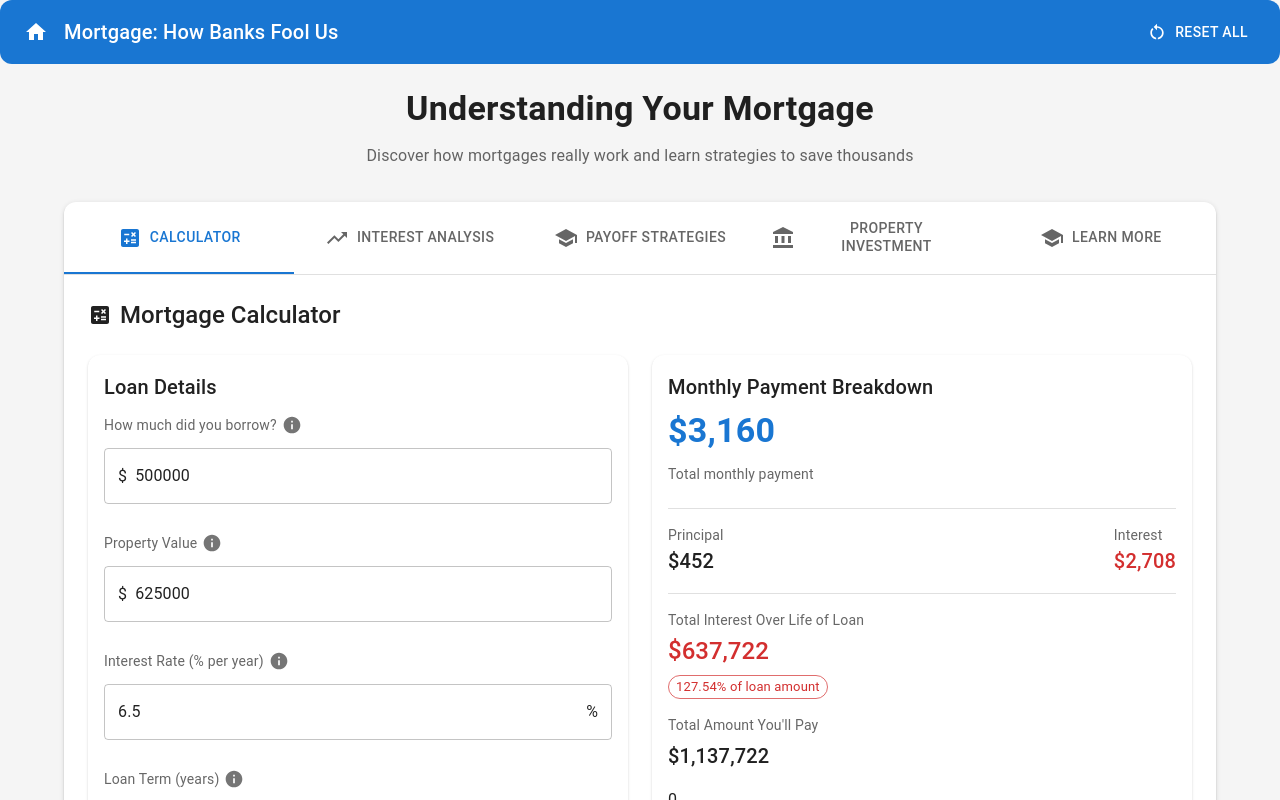
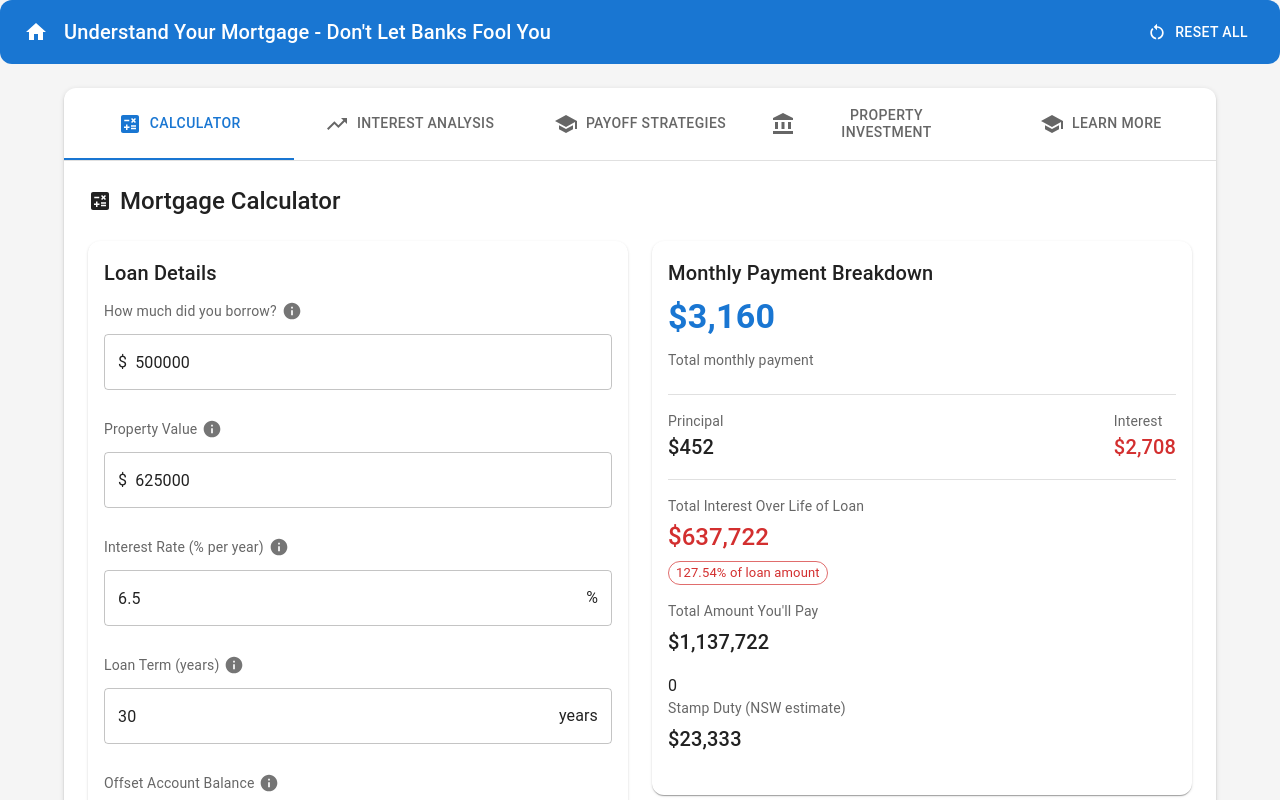
Before and after one commit to salman497/mortgage, a React (Create React App) app: page / in a window 1280 px wide. Shown: the top 800 px of the page. Built offline with nearby package versions, Linux system fonts and the light colour scheme.

Commit message:
chore: update

```diff
--- a/src/App.tsx
+++ b/src/App.tsx
@@ -221,7 +221,7 @@ function App() {
         <Toolbar>
           <Home sx={{ mr: 2 }} />
           <Typography variant="h6" component="div" sx={{ flexGrow: 1 }}>
-            Mortgage: How Banks Fool Us
+            Understand Your Mortgage - Don't Let Banks Fool You
           </Typography>
           <Button
             color="inherit"
@@ -235,15 +235,6 @@ function App() {
       </AppBar>
 
       <Container maxWidth="lg" sx={{ mt: 3, mb: 3 }}>
-        <Box sx={{ textAlign: 'center', mb: 4 }}>
-          <Typography variant="h4" component="h1" gutterBottom>
-            Understanding Your Mortgage
-          </Typography>
-          <Typography variant="subtitle1" color="text.secondary">
-            Discover how mortgages really work and learn strategies to save thousands
-          </Typography>
-        </Box>
-
         <Paper elevation={2}>
           <Tabs
             value={tabValue}
```
Also changed, not shown: 1 other file (tests, documents, lock files or other folders).
